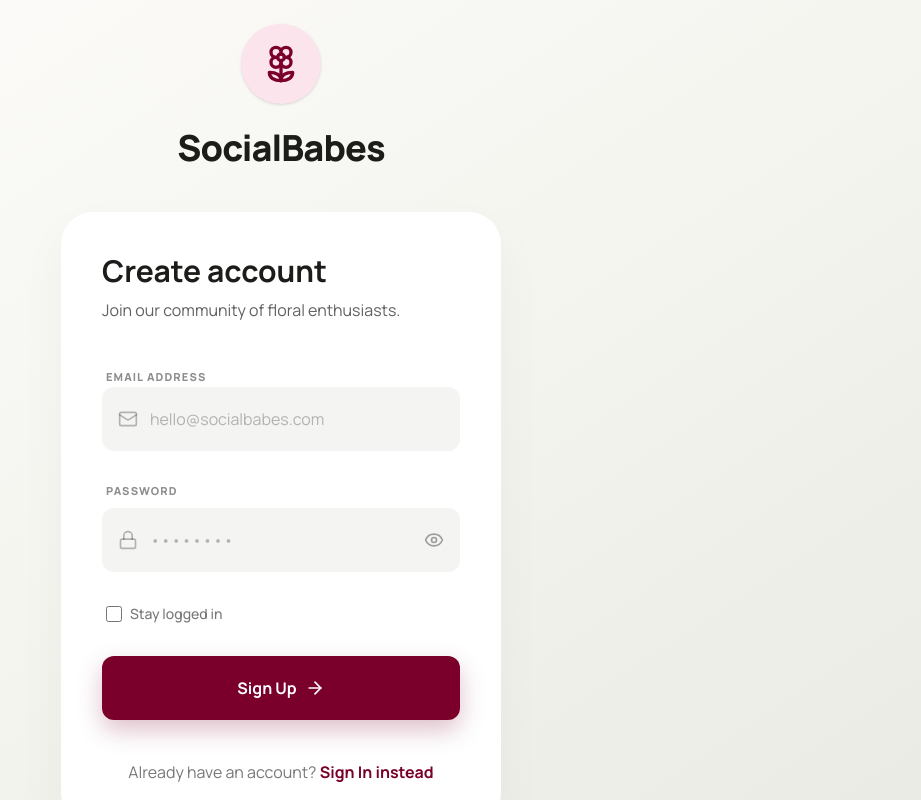
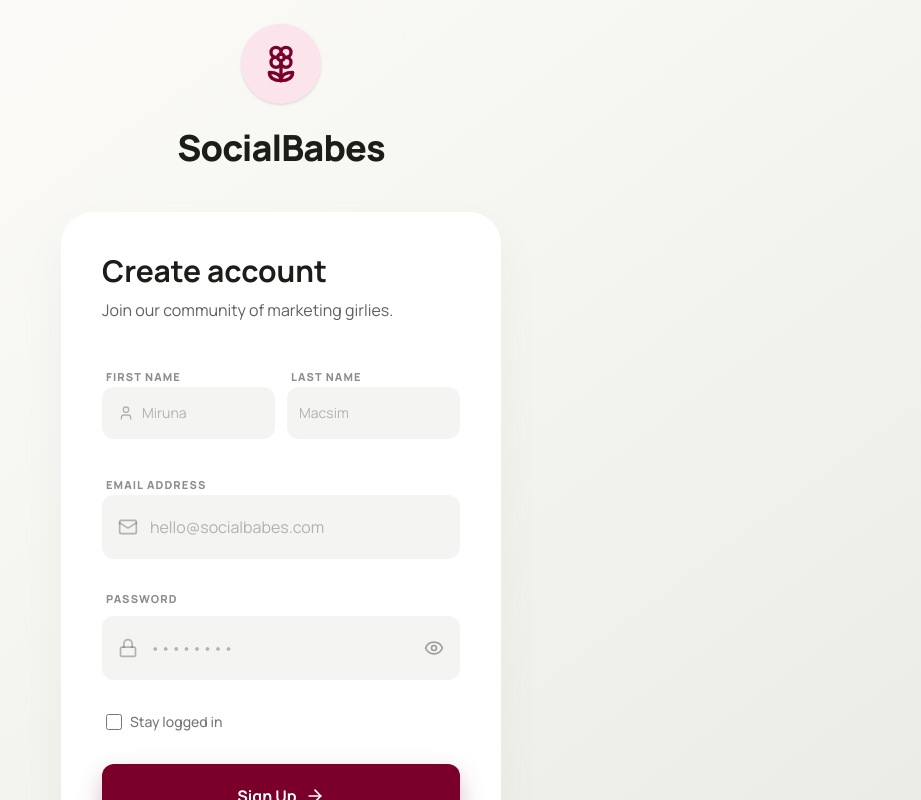
Before and after one commit to mirunamacsim-hub/SocialBabes-app, a React (Vite) app: page / in a window 1280 px wide. Both pictures are taken after a click on the button "Sign Up instead". Shown: the top 800 px of the page, without its empty margins (359-1280 px from the left). Built offline with nearby package versions, Linux system fonts and the light colour scheme.

Commit message:
Update AuthView.tsx

```diff
--- a/src/components/AuthView.tsx
+++ b/src/components/AuthView.tsx
@@ -1,18 +1,28 @@
 import React, { useState } from 'react';
-import { Mail, Lock, Eye, EyeOff, ArrowRight, Flower2 } from 'lucide-react';
+import { Mail, Lock, Eye, EyeOff, ArrowRight, Flower2, User } from 'lucide-react';
 
 interface AuthViewProps {
-  onLogin: (stayLoggedIn: boolean) => void;
+  onLogin: (stayLoggedIn: boolean, name: string) => void;
+  profilePic: string;
 }
 
-export const AuthView: React.FC<AuthViewProps> = ({ onLogin }) => {
+export const AuthView: React.FC<AuthViewProps> = ({ onLogin, profilePic }) => {
   const [isLogin, setIsLogin] = useState(true);
   const [showPassword, setShowPassword] = useState(false);
   const [stayLoggedIn, setStayLoggedIn] = useState(false);
+  const [firstName, setFirstName] = useState('');
+  const [lastName, setLastName] = useState('');
+
+  const handleSubmit = (e: React.FormEvent) => {
+    e.preventDefault();
+    const name = isLogin
+      ? localStorage.getItem('socialbabes_name') || 'User'
+      : `${firstName} ${lastName}`.trim();
+    onLogin(stayLoggedIn, name);
+  };
 
   return (
     <div className="min-h-screen w-full bg-gradient-to-br from-[#FDFCFB] via-[#F5F5F0] to-[#E8EAE3] flex flex-col items-center justify-center p-4 md:p-6 transition-none">
-      {/* Logo and Branding */}
       <div className="flex flex-col items-center mb-8 md:mb-10 transition-none">
         <div className="w-16 h-16 md:w-20 md:h-20 bg-[#FCE4EC] rounded-full flex items-center justify-center mb-4 md:mb-6 shadow-sm transition-none">
           <Flower2 className="w-8 h-8 md:w-10 md:h-10 text-[#7A002B] transition-none" />
@@ -22,7 +32,6 @@ export const AuthView: React.FC<AuthViewProps> = ({ onLogin }) => {
         </h1>
       </div>
 
-      {/* Auth Card */}
       <div className="w-full max-w-[440px] bg-white rounded-[2rem] p-8 md:p-10 shadow-[0_20px_50px_rgba(0,0,0,0.04)] border border-white/40 transition-none">
         <div className="mb-8 md:mb-10 transition-none">
           <h2 className="text-2xl md:text-3xl font-bold text-[#1C1C19] mb-2 transition-none">
@@ -31,19 +40,59 @@ export const AuthView: React.FC<AuthViewProps> = ({ onLogin }) => {
           <p className="text-sm md:text-base text-[#1C1C19]/70 leading-relaxed transition-none">
             {isLogin
               ? 'Sign in to explore the garden of events.'
-              : 'Join our community of floral enthusiasts.'}
+              : 'Join our community of marketing girlies.'}
           </p>
         </div>
 
-        <form className="space-y-6 md:space-y-8 transition-none" onSubmit={(e) => { e.preventDefault(); onLogin(stayLoggedIn); }}>
-          {/* Email Field */}
-          <div className="space-y-2 transition-none">
-            <label className="text-[10px] md:text-[11px] font-black uppercase tracking-widest text-[#1C1C19]/50 ml-1 transition-none">
+        <form className="space-y-6 md:space-y-8 transition-none" onSubmit={handleSubmit}>
+
+          {/* First & Last Name — Sign Up only */}
+          {!isLogin && (
+            <div className="grid grid-cols-2 gap-3">
+              <div className="space-y-2">
+                <label className="text-[10px] md:text-[11px] font-black uppercase tracking-widest text-[#1C1C19]/50 ml-1">
+                  First Name
+                </label>
+                <div className="relative">
+                  <div className="absolute left-4 top-1/2 -translate-y-1/2 text-[#1C1C19]/30">
+                    <User className="w-4 h-4" />
+                  </div>
+                  <input
+                    type="text"
+                    placeholder="Miruna"
+                    value={firstName}
+                    onChange={(e) => setFirstName(e.target.value)}
+                    className="w-full bg-[#EAE9E5]/50 border-none rounded-xl py-4 pl-10 pr-3 text-sm text-[#1C1C19] placeholder:text-[#1C1C19]/30 outline-none focus:ring-2 focus:ring-[#7A002B]/20 transition-none"
+                    required={!isLogin}
+                  />
+                </div>
+              </div>
+              <div className="space-y-2">
+                <label className="text-[10px] md:text-[11px] font-black uppercase tracking-widest text-[#1C1C19]/50 ml-1">
+                  Last Name
+                </label>
+                <div className="relative">
+                  <input
+                    type="text"
+                    placeholder="Macsim"
+                    value={lastName}
+                    onChange={(e) => setLastName(e.target.value)}
+                    className="w-full bg-[#EAE9E5]/50 border-none rounded-xl py-4 px-3 text-sm text-[#1C1C19] placeholder:text-[#1C1C19]/30 outline-none focus:ring-2 focus:ring-[#7A002B]/20 transition-none"
+                    required={!isLogin}
+                  />
+                </div>
+              </div>
+            </div>
+          )}
+
+          {/* Email */}
+          <div className="space-y-2">
+            <label className="text-[10px] md:text-[11px] font-black uppercase tracking-widest text-[#1C1C19]/50 ml-1">
               Email Address
             </label>
-            <div className="relative transition-none">
-              <div className="absolute left-4 top-1/2 -translate-y-1/2 text-[#1C1C19]/30 transition-none">
-                <Mail className="w-5 h-5 transition-none" />
+            <div className="relative">
+              <div className="absolute left-4 top-1/2 -translate-y-1/2 text-[#1C1C19]/30">
+                <Mail className="w-5 h-5" />
               </div>
               <input
                 type="email"
@@ -54,10 +103,10 @@ export const AuthView: React.FC<AuthViewProps> = ({ onLogin }) => {
             </div>
           </div>
 
-          {/* Password Field */}
-          <div className="space-y-2 transition-none">
-            <div className="flex justify-between items-center px-1 transition-none">
-              <label className="text-[10px] md:text-[11px] font-black uppercase tracking-widest text-[#1C1C19]/50 transition-none">
+          {/* Password */}
+          <div className="space-y-2">
+            <div className="flex justify-between items-center px-1">
+              <label className="text-[10px] md:text-[11px] font-black uppercase tracking-widest text-[#1C1C19]/50">
                 Password
               </label>
               {isLogin && (
@@ -66,9 +115,9 @@ export const AuthView: React.FC<AuthViewProps> = ({ onLogin }) => {
                 </button>
               )}
             </div>
-            <div className="relative transition-none">
-              <div className="absolute left-4 top-1/2 -translate-y-1/2 text-[#1C1C19]/30 transition-none">
-                <Lock className="w-5 h-5 transition-none" />
+            <div className="relative">
+              <div className="absolute left-4 top-1/2 -translate-y-1/2 text-[#1C1C19]/30">
+                <Lock className="w-5 h-5" />
               </div>
               <input
                 type={showPassword ? 'text' : 'password'}
@@ -81,13 +130,13 @@ export const AuthView: React.FC<AuthViewProps> = ({ onLogin }) => {
                 onClick={() => setShowPassword(!showPassword)}
                 className="absolute right-4 top-1/2 -translate-y-1/2 text-[#1C1C19]/40 hover:text-[#1C1C19] transition-none"
               >
-                {showPassword ? <EyeOff className="w-5 h-5 transition-none" /> : <Eye className="w-5 h-5 transition-none" />}
+                {showPassword ? <EyeOff className="w-5 h-5" /> : <Eye className="w-5 h-5" />}
               </button>
             </div>
           </div>
 
-          {/* Stay Logged In Checkbox */}
-          <div className="flex items-center gap-2 px-1 transition-none">
+          {/* Stay Logged In */}
+          <div className="flex items-center gap-2 px-1">
             <input
               type="checkbox"
               id="stayLoggedIn"
@@ -100,19 +149,18 @@ export const AuthView: React.FC<AuthViewProps> = ({ onLogin }) => {
             </label>
           </div>
 
-          {/* Submit Button */}
+          {/* Submit */}
           <button
             type="submit"
             className="w-full bg-[#7A002B] text-white py-4 md:py-5 rounded-xl font-bold flex items-center justify-center gap-2 shadow-[0_10px_25px_rgba(122,0,43,0.25)] hover:bg-[#5A0020] transition-none text-sm md:text-base"
           >
             {isLogin ? 'Sign In' : 'Sign Up'}
-            <ArrowRight className="w-4 h-4 md:w-5 md:h-5 transition-none" />
+            <ArrowRight className="w-4 h-4 md:w-5 md:h-5" />
           </button>
         </form>
 
-        {/* Footer */}
-        <div className="mt-8 md:mt-10 text-center transition-none">
-          <p className="text-sm md:text-base text-[#1C1C19]/60 transition-none">
+        <div className="mt-8 md:mt-10 text-center">
+          <p className="text-sm md:text-base text-[#1C1C19]/60">
             {isLogin ? "Don't have an account? " : "Already have an account? "}
             <button
               onClick={() => setIsLogin(!isLogin)}
```
